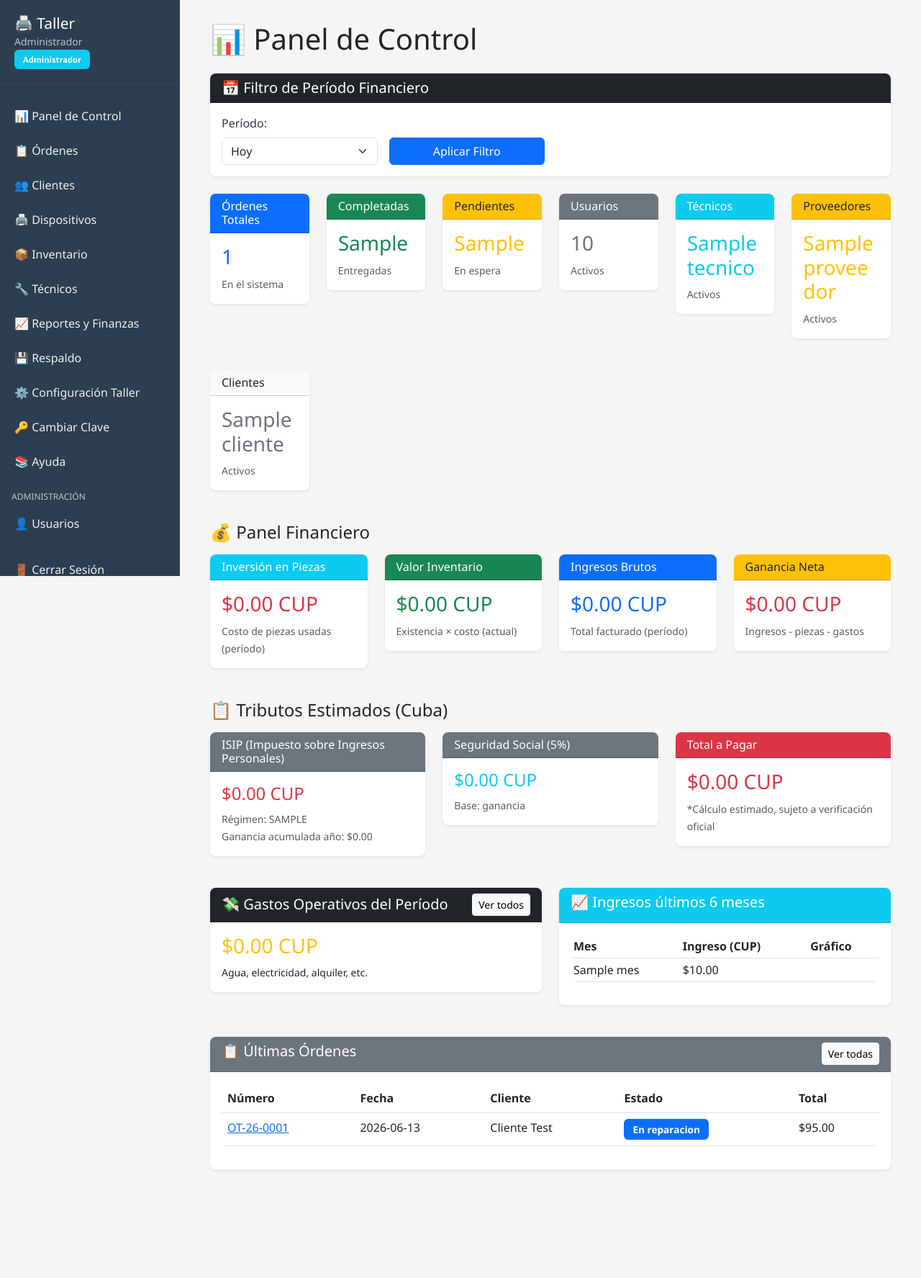
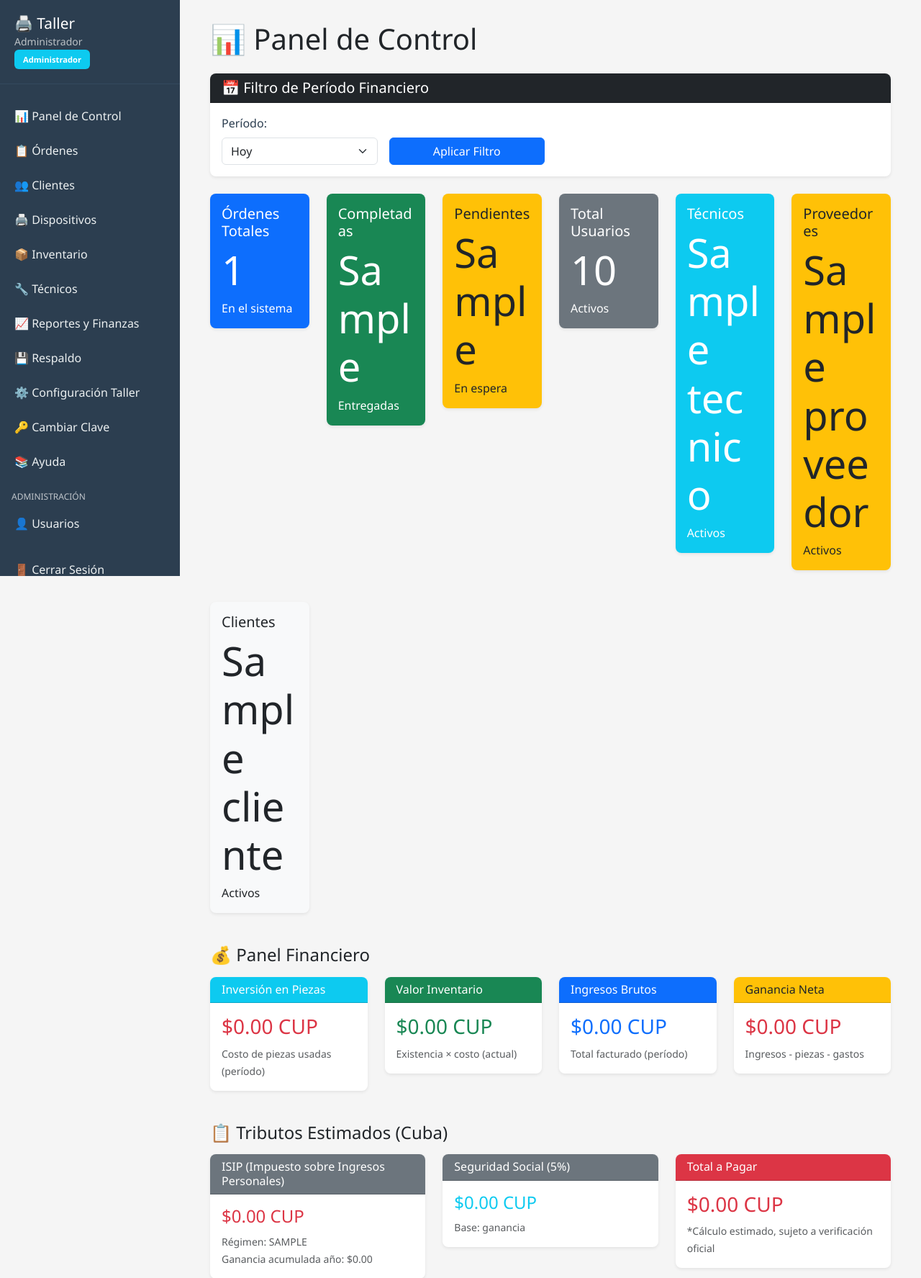
Before and after one commit to clgil/SGMegaPrintLab, a Flask app: template taller_impresoras/templates/dashboard.html in a window 1280 px wide. Shown: the top 1775 px of the page at 72% size. Before the commit the page ends 1625 px from the top, so only its background shows below. Run offline with Flask 3, Linux system fonts and the light colour scheme; a user stored in the database is signed in; tables that the repository leaves empty hold one stand-in row (values such as "Sample post"); the template is opened without the code that fills it: values that come from a table or form of the project are taken from there, most other values are stand-ins (such as "Sample title", 1, 10 or a date in 2020); some libraries are stand-ins or nearby versions.

Commit message:
update branch

```diff
--- a/taller_impresoras/templates/dashboard.html
+++ b/taller_impresoras/templates/dashboard.html
@@ -338,68 +338,56 @@
     <!-- Tarjetas resumen para administrador -->
     <div class="row mb-4">
         <div class="col-md-2">
-            <div class="card shadow-sm border-primary">
-                <div class="card-header bg-primary text-white">
-                    <h6 class="mb-0">Órdenes Totales</h6>
-                </div>
+            <div class="card bg-primary text-white shadow-sm">
                 <div class="card-body">
-                    <h3 class="text-primary">{{ total_ordenes }}</h3>
-                    <small class="text-muted">En el sistema</small>
+                    <h5 class="card-title">Órdenes Totales</h5>
+                    <h2 class="display-4">{{ total_ordenes }}</h2>
+                    <p class="card-text">En el sistema</p>
                 </div>
             </div>
         </div>
         <div class="col-md-2">
-            <div class="card shadow-sm border-success">
-                <div class="card-header bg-success text-white">
-                    <h6 class="mb-0">Completadas</h6>
-                </div>
+            <div class="card bg-success text-white shadow-sm">
                 <div class="card-body">
-                    <h3 class="text-success">{{ ordenes_completadas }}</h3>
-                    <small class="text-muted">Entregadas</small>
+                    <h5 class="card-title">Completadas</h5>
+                    <h2 class="display-4">{{ ordenes_completadas }}</h2>
+                    <p class="card-text">Entregadas</p>
                 </div>
             </div>
         </div>
         <div class="col-md-2">
-            <div class="card shadow-sm border-warning">
-                <div class="card-header bg-warning text-dark">
-                    <h6 class="mb-0">Pendientes</h6>
-                </div>
+            <div class="card bg-warning text-dark shadow-sm">
                 <div class="card-body">
-                    <h3 class="text-warning">{{ ordenes_pendientes }}</h3>
-                    <small class="text-muted">En espera</small>
+                    <h5 class="card-title">Pendientes</h5>
+                    <h2 class="display-4">{{ ordenes_pendientes }}</h2>
+                    <p class="card-text">En espera</p>
                 </div>
             </div>
         </div>
         <div class="col-md-2">
-            <div class="card shadow-sm border-secondary">
-                <div class="card-header bg-secondary text-white">
-                    <h6 class="mb-0">Usuarios</h6>
-                </div>
+            <div class="card bg-secondary text-white shadow-sm">
                 <div class="card-body">
-                    <h3 class="text-secondary">{{ usuarios_por_rol.administrador + usuarios_por_rol.tecnico + usuarios_por_rol.proveedor + usuarios_por_rol.cliente }}</h3>
-                    <small class="text-muted">Activos</small>
+                    <h5 class="card-title">Total Usuarios</h5>
+                    <h2 class="display-4">{{ usuarios_por_rol.administrador + usuarios_por_rol.tecnico + usuarios_por_rol.proveedor + usuarios_por_rol.cliente }}</h2>
+                    <p class="card-text">Activos</p>
                 </div>
             </div>
         </div>
         <div class="col-md-2">
-            <div class="card shadow-sm border-info">
-                <div class="card-header bg-info text-white">
-                    <h6 class="mb-0">Técnicos</h6>
-                </div>
+            <div class="card bg-info text-white shadow-sm">
                 <div class="card-body">
-                    <h3 class="text-info">{{ usuarios_por_rol.tecnico }}</h3>
-                    <small class="text-muted">Activos</small>
+                    <h5 class="card-title">Técnicos</h5>
+                    <h2 class="display-4">{{ usuarios_por_rol.tecnico }}</h2>
+                    <p class="card-text">Activos</p>
                 </div>
             </div>
         </div>
         <div class="col-md-2">
-            <div class="card shadow-sm border-warning">
-                <div class="card-header bg-warning text-dark">
-                    <h6 class="mb-0">Proveedores</h6>
-                </div>
+            <div class="card bg-warning text-dark shadow-sm">
                 <div class="card-body">
-                    <h3 class="text-warning">{{ usuarios_por_rol.proveedor }}</h3>
-                    <small class="text-muted">Activos</small>
+                    <h5 class="card-title">Proveedores</h5>
+                    <h2 class="display-4">{{ usuarios_por_rol.proveedor }}</h2>
+                    <p class="card-text">Activos</p>
                 </div>
             </div>
         </div>
@@ -408,13 +396,11 @@
     <!-- Usuarios por rol -->
     <div class="row mb-4">
         <div class="col-md-2">
-            <div class="card shadow-sm border-light">
-                <div class="card-header bg-light text-dark">
-                    <h6 class="mb-0">Clientes</h6>
-                </div>
+            <div class="card bg-light text-dark shadow-sm">
                 <div class="card-body">
-                    <h3 class="text-secondary">{{ usuarios_por_rol.cliente }}</h3>
-                    <small class="text-muted">Activos</small>
+                    <h5 class="card-title">Clientes</h5>
+                    <h2 class="display-4">{{ usuarios_por_rol.cliente }}</h2>
+                    <p class="card-text">Activos</p>
                 </div>
             </div>
         </div>
```
Also changed, not shown: 1 other file.
